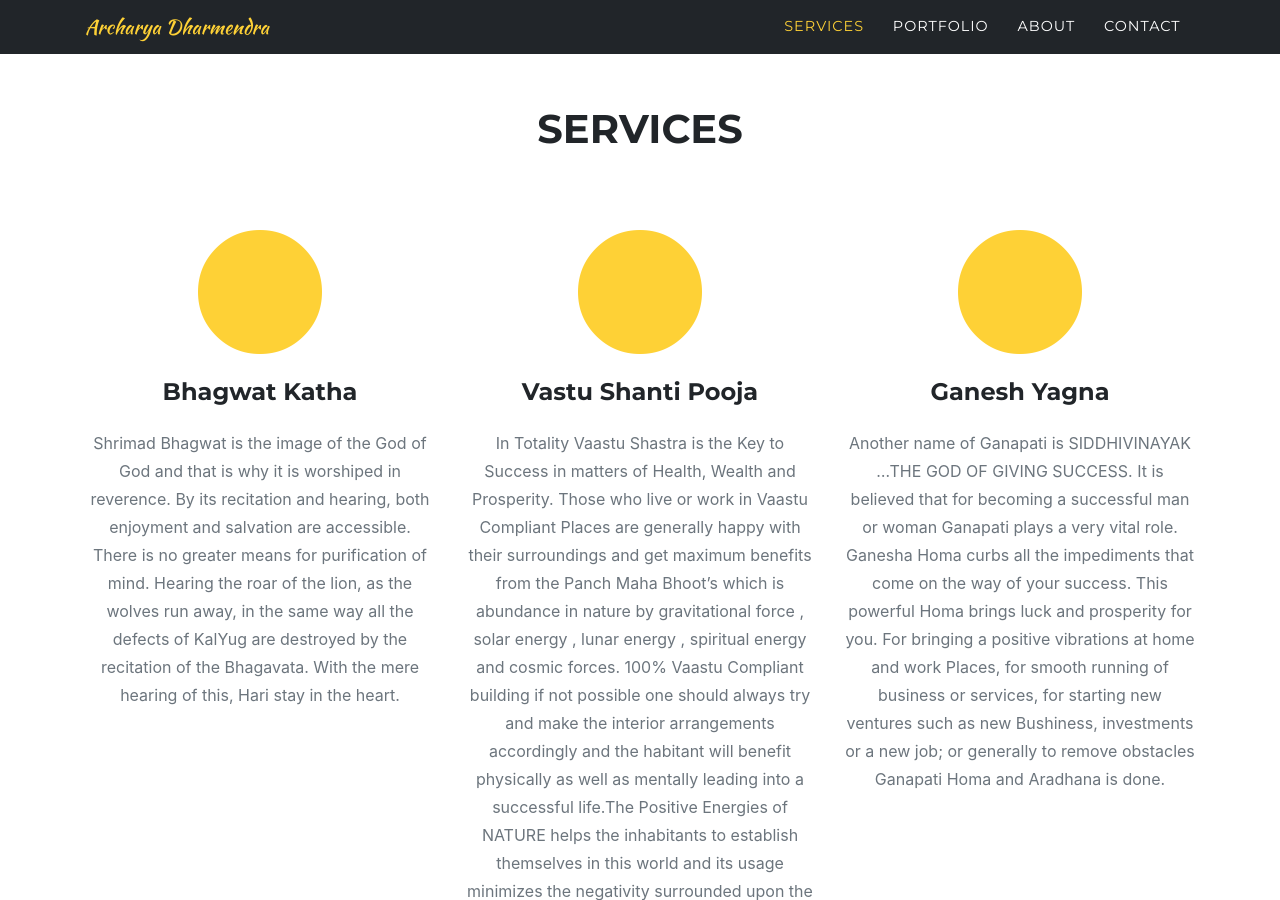
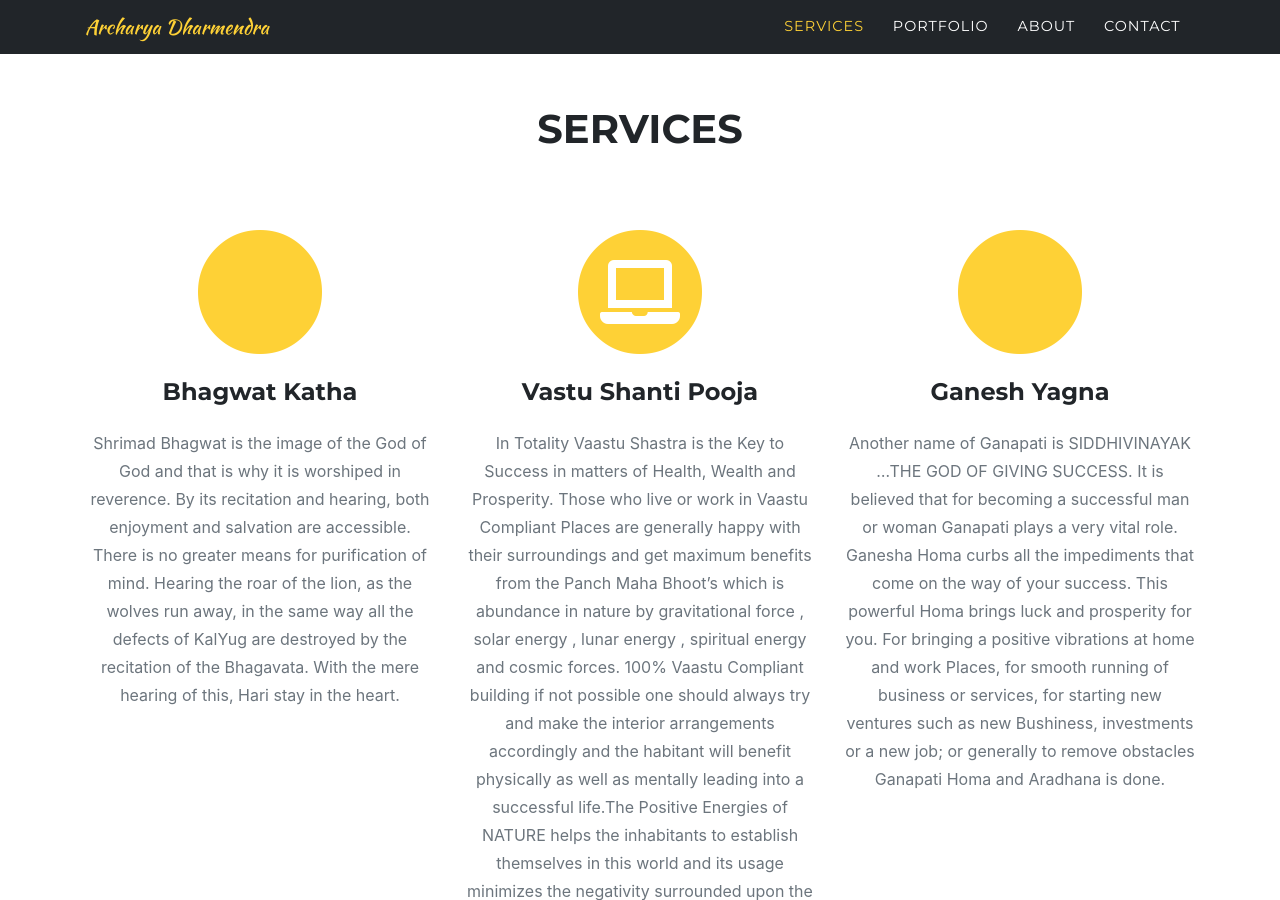
Before and after one commit to acharyadharmendra/acharyadharmendra.github.io, a Jekyll site: the page built from index.md, in a window 1280 px wide and 900 px high, scrolled down 840 px. Built offline with Jekyll 4.4.1, drawn with Linux system fonts in a browser that asks for light colours; some web fonts are replaced.

Commit message:
Update sitetext.yml

```diff
--- a/_data/sitetext.yml
+++ b/_data/sitetext.yml
@@ -14,7 +14,7 @@ services:
         icon: fas sun #find more at https://fontawesome.com/icons
       - title: "Vastu Shanti Pooja"
         desc: "In Totality Vaastu Shastra is the Key to Success in matters of Health, Wealth and Prosperity. Those who live or work in Vaastu Compliant Places are generally happy with their surroundings and get maximum benefits from the Panch Maha Bhoot's which is abundance in nature by gravitational force , solar energy , lunar energy , spiritual energy and cosmic forces. 100% Vaastu Compliant building if not possible one should always try and make the interior arrangements accordingly and the habitant will benefit physically as well as mentally leading into a successful life.The Positive Energies of NATURE helps the inhabitants to establish themselves in this world and its usage minimizes the negativity surrounded upon the habitants and/or even the visitors."
-        icon: fas sun
+        icon: fas fa-laptop
       - title: "Ganesh Yagna"
         desc: "Another name of Ganapati is SIDDHIVINAYAK ...THE GOD OF GIVING SUCCESS. It is believed that for becoming a successful man or woman Ganapati plays a very vital role. Ganesha Homa curbs all the impediments that come on the way of your success. This powerful Homa brings luck and prosperity for you. For bringing a positive vibrations at home and work Places, for smooth running of business or services, for starting new ventures such as new Bushiness, investments or a new job; or generally to remove obstacles Ganapati Homa and Aradhana is done."
         icon: fab sun
```
